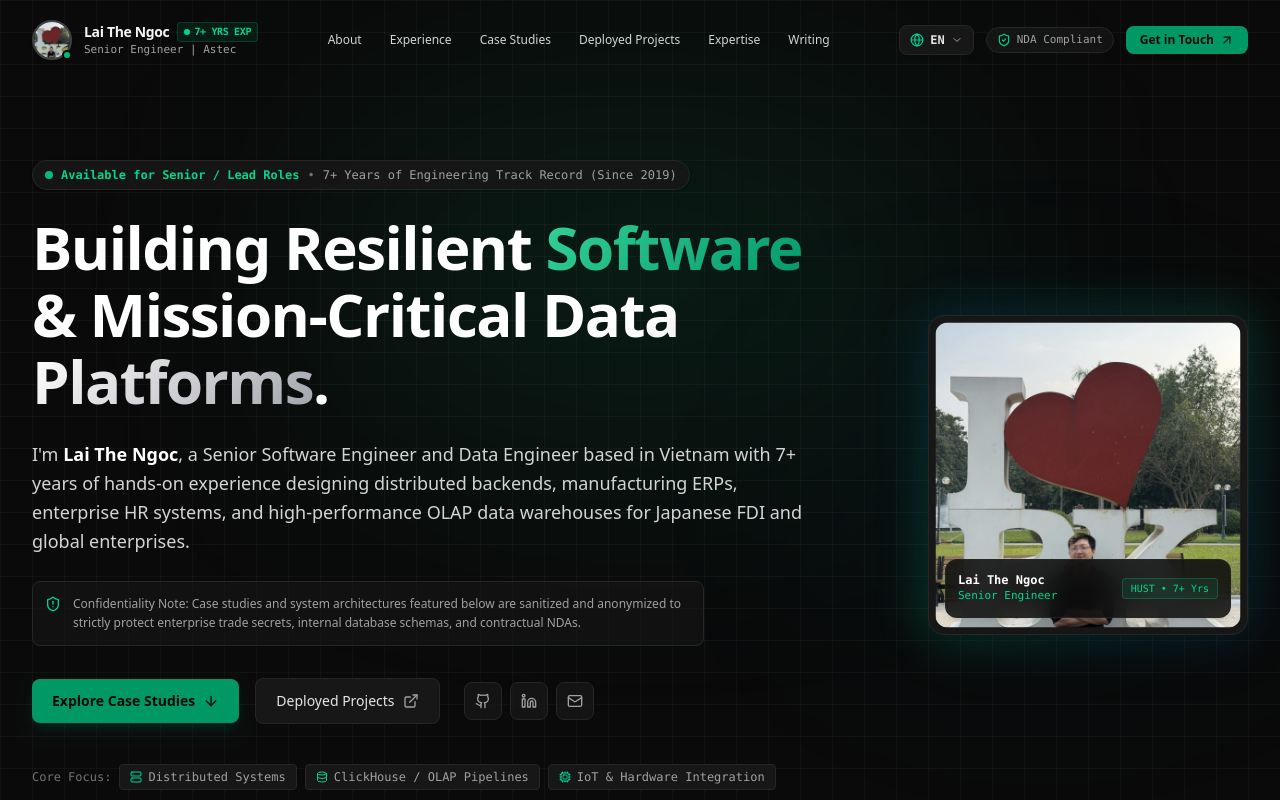
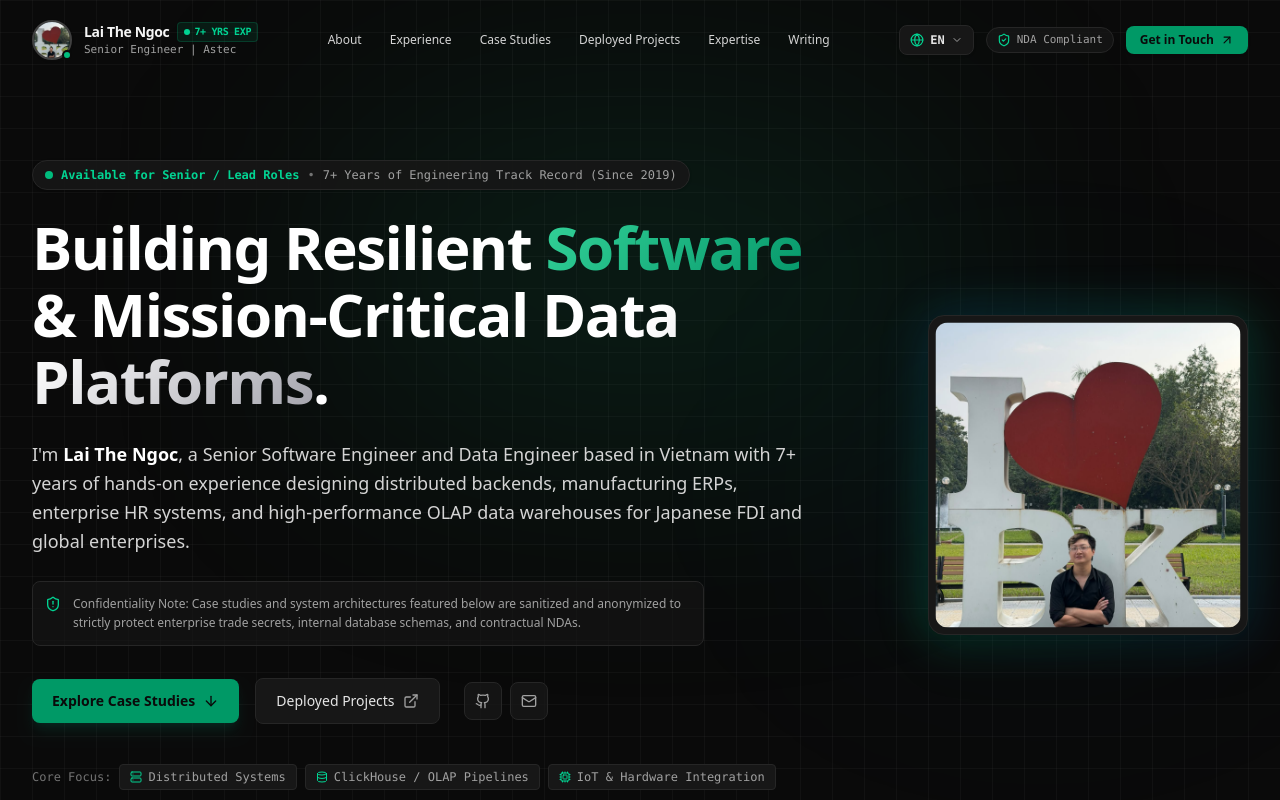
Before and after one commit to ngoclaithe/portfolio, a React (Vite) app: page / in a window 1280 px wide. Shown: the top 800 px of the page. Built offline with nearby package versions, Linux system fonts and the light colour scheme.

Commit message:
fix: remove avatar text overlay and remove LinkedIn links

```diff
--- a/src/components/Contact.tsx
+++ b/src/components/Contact.tsx
@@ -1,7 +1,7 @@
 import React, { useState } from "react";
 import { profile } from "../data/profile";
 import { useI18n } from "../i18n/context";
-import { Mail, Github, Linkedin, Copy, Check, Send, ArrowUpRight } from "lucide-react";
+import { Mail, Github, Copy, Check, Send, ArrowUpRight } from "lucide-react";
 
 export const Contact: React.FC = () => {
   const [copied, setCopied] = useState(false);
@@ -77,21 +77,10 @@ export const Contact: React.FC = () => {
               href={profile.socials.github}
               target="_blank"
               rel="noreferrer"
-              className="inline-flex items-center gap-2 px-4 py-2 rounded-lg bg-neutral-900 border border-neutral-800 text-neutral-300 hover:text-white hover:border-neutral-700 transition-colors text-xs font-mono"
+              className="inline-flex items-center gap-2 px-5 py-2.5 rounded-lg bg-neutral-900 border border-neutral-800 text-neutral-300 hover:text-white hover:border-neutral-700 transition-colors text-xs font-mono"
             >
               <Github className="w-4 h-4 text-emerald-400" />
               GitHub
-              <ArrowUpRight className="w-3 h-3 text-neutral-500" />
-            </a>
-
-            <a
-              href={profile.socials.linkedin}
-              target="_blank"
-              rel="noreferrer"
-              className="inline-flex items-center gap-2 px-4 py-2 rounded-lg bg-neutral-900 border border-neutral-800 text-neutral-300 hover:text-white hover:border-neutral-700 transition-colors text-xs font-mono"
-            >
-              <Linkedin className="w-4 h-4 text-emerald-400" />
-              LinkedIn
               <ArrowUpRight className="w-3 h-3 text-neutral-500" />
             </a>
           </div>
--- a/src/components/Hero.tsx
+++ b/src/components/Hero.tsx
@@ -1,7 +1,7 @@
 import React from "react";
 import { profile } from "../data/profile";
 import { useI18n } from "../i18n/context";
-import { ArrowDown, Github, Linkedin, Mail, ExternalLink, ShieldAlert, Cpu, Database, Server } from "lucide-react";
+import { ArrowDown, Github, Mail, ExternalLink, ShieldAlert, Cpu, Database, Server } from "lucide-react";
 
 export const Hero: React.FC = () => {
   const { t } = useI18n();
@@ -75,15 +75,6 @@ export const Hero: React.FC = () => {
                   <Github className="w-4 h-4" />
                 </a>
                 <a
-                  href={profile.socials.linkedin}
-                  target="_blank"
-                  rel="noreferrer"
-                  className="p-2.5 rounded-lg bg-neutral-900/80 border border-neutral-800 text-neutral-400 hover:text-white hover:border-neutral-700 transition-colors"
-                  title="LinkedIn"
-                >
-                  <Linkedin className="w-4 h-4" />
-                </a>
-                <a
                   href={`mailto:${profile.socials.email}`}
                   className="p-2.5 rounded-lg bg-neutral-900/80 border border-neutral-800 text-neutral-400 hover:text-white hover:border-neutral-700 transition-colors"
                   title="Email"
@@ -114,26 +105,13 @@ export const Hero: React.FC = () => {
               {/* Decorative backlight glow */}
               <div className="absolute -inset-1.5 bg-gradient-to-tr from-emerald-500/40 via-sky-500/20 to-emerald-400/30 rounded-3xl blur-xl opacity-75 group-hover:opacity-100 transition-all duration-500"></div>
 
-              {/* Avatar frame */}
+              {/* Avatar frame (Clean, no text overlay obscuring face) */}
               <div className="relative rounded-2xl bg-neutral-900 p-2 border border-neutral-800 shadow-2xl overflow-hidden max-w-[280px] sm:max-w-[320px]">
                 <img
                   src="/avatar.jpg"
                   alt={profile.name}
-                  className="w-full h-auto aspect-square object-cover rounded-xl grayscale-[20%] group-hover:grayscale-0 transition-all duration-500 scale-[1.01] group-hover:scale-105"
+                  className="w-full h-auto aspect-square object-cover rounded-xl transition-all duration-500 scale-[1.01] group-hover:scale-105"
                 />
-
-                {/* Floating badge inside image */}
-                <div className="absolute bottom-4 left-4 right-4 p-3 rounded-xl bg-neutral-950/85 backdrop-blur-md border border-neutral-800/80 shadow-lg">
-                  <div className="flex items-center justify-between">
-                    <div>
-                      <div className="text-xs font-bold text-white font-mono">{profile.name}</div>
-                      <div className="text-[11px] text-emerald-400 font-mono">Senior Engineer</div>
-                    </div>
-                    <span className="text-[10px] font-mono px-2 py-0.5 rounded bg-emerald-500/10 text-emerald-400 border border-emerald-500/30">
-                      HUST • 7+ Yrs
-                    </span>
-                  </div>
-                </div>
               </div>
             </div>
           </div>
--- a/src/data/profile.ts
+++ b/src/data/profile.ts
@@ -23,7 +23,6 @@ export const profile = {
   socials: {
     github: "https://github.com/ngoclaithe",
     email: "laithengoc@dosutech.site",
-    linkedin: "https://linkedin.com/in/laithengoc",
     portfolioUrl: "https://laithengoc.dosutech.site"
   },
   stats: [
```
